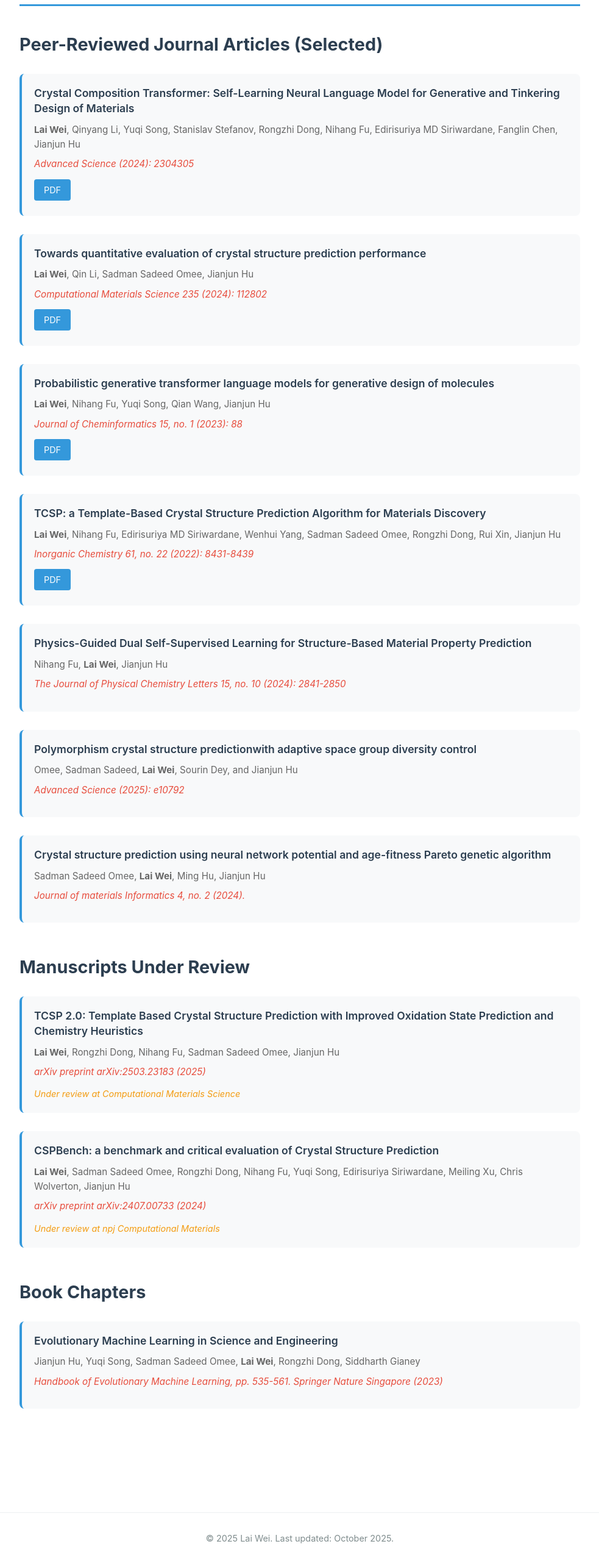
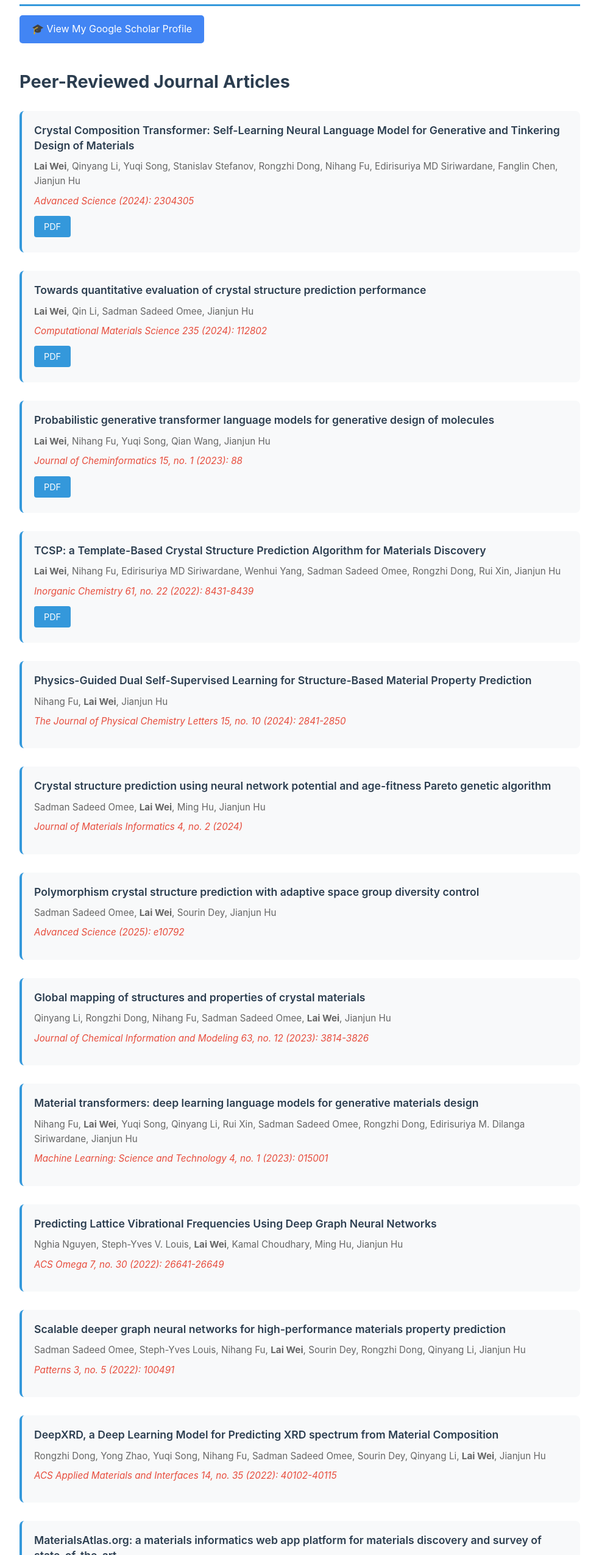
Before and after one commit to hallofuture/LaiWei.github.io, a plain HTML site: page publications.html in a window 1280 px wide. Shown: the part 205-2755 px from the top of the page at 61% size, without its empty margins (148-1131 px from the left). Drawn offline with Linux system fonts and the light colour scheme.

Commit message:
Update publications.html

```diff
--- a/publications.html
+++ b/publications.html
@@ -68,12 +68,31 @@
             padding: 60px 40px;
         }
 
+        .page-header {
+            margin-bottom: 40px;
+        }
+
         .page-title {
             font-size: 2.5em;
             color: #2c3e50;
-            margin-bottom: 40px;
+            margin-bottom: 15px;
             border-bottom: 3px solid #3498db;
             padding-bottom: 15px;
+        }
+
+        .scholar-link {
+            display: inline-block;
+            padding: 10px 20px;
+            background-color: #4285f4;
+            color: white;
+            text-decoration: none;
+            border-radius: 5px;
+            font-size: 1em;
+            transition: background-color 0.3s;
+        }
+
+        .scholar-link:hover {
+            background-color: #357ae8;
         }
 
         /* Publications */
@@ -192,10 +211,15 @@
 
     <!-- Main Content -->
     <div class="container">
-        <h1 class="page-title">Publications</h1>
+        <div class="page-header">
+            <h1 class="page-title">Publications</h1>
+            <a href="https://scholar.google.com/citations?user=RKh9YAIAAAAJ&hl=en" target="_blank" class="scholar-link">
+                🎓 View My Google Scholar Profile
+            </a>
+        </div>
 
         <div class="pub-section">
-            <h2>Peer-Reviewed Journal Articles (Selected)</h2>
+            <h2>Peer-Reviewed Journal Articles</h2>
 
             <div class="publication-item">
                 <div class="pub-title">
@@ -271,10 +295,22 @@
 
             <div class="publication-item">
                 <div class="pub-title">
-                    Polymorphism crystal structure predictionwith adaptive space group diversity control
+                    Crystal structure prediction using neural network potential and age-fitness Pareto genetic algorithm
                 </div>
                 <div class="pub-authors">
-                    Omee, Sadman Sadeed, <strong>Lai Wei</strong>, Sourin Dey, and Jianjun Hu
+                    Sadman Sadeed Omee, <strong>Lai Wei</strong>, Ming Hu, Jianjun Hu
+                </div>
+                <div class="pub-venue">
+                    Journal of Materials Informatics 4, no. 2 (2024)
+                </div>
+            </div>
+
+            <div class="publication-item">
+                <div class="pub-title">
+                    Polymorphism crystal structure prediction with adaptive space group diversity control
+                </div>
+                <div class="pub-authors">
+                    Sadman Sadeed Omee, <strong>Lai Wei</strong>, Sourin Dey, Jianjun Hu
                 </div>
                 <div class="pub-venue">
                     Advanced Science (2025): e10792
@@ -283,19 +319,95 @@
 
             <div class="publication-item">
                 <div class="pub-title">
-                    Crystal structure prediction using neural network potential and age-fitness Pareto genetic algorithm
+                    Global mapping of structures and properties of crystal materials
                 </div>
                 <div class="pub-authors">
-                    Sadman Sadeed Omee, <strong>Lai Wei</strong>, Ming Hu, Jianjun Hu
+                    Qinyang Li, Rongzhi Dong, Nihang Fu, Sadman Sadeed Omee, <strong>Lai Wei</strong>, Jianjun Hu
                 </div>
                 <div class="pub-venue">
-                     Journal of materials Informatics 4, no. 2 (2024).
+                    Journal of Chemical Information and Modeling 63, no. 12 (2023): 3814-3826
+                </div>
+            </div>
+
+            <div class="publication-item">
+                <div class="pub-title">
+                    Material transformers: deep learning language models for generative materials design
+                </div>
+                <div class="pub-authors">
+                    Nihang Fu, <strong>Lai Wei</strong>, Yuqi Song, Qinyang Li, Rui Xin, Sadman Sadeed Omee, Rongzhi Dong, Edirisuriya M. Dilanga Siriwardane, Jianjun Hu
+                </div>
+                <div class="pub-venue">
+                    Machine Learning: Science and Technology 4, no. 1 (2023): 015001
+                </div>
+            </div>
+
+            <div class="publication-item">
+                <div class="pub-title">
+                    Predicting Lattice Vibrational Frequencies Using Deep Graph Neural Networks
+                </div>
+                <div class="pub-authors">
+                    Nghia Nguyen, Steph-Yves V. Louis, <strong>Lai Wei</strong>, Kamal Choudhary, Ming Hu, Jianjun Hu
+                </div>
+                <div class="pub-venue">
+                    ACS Omega 7, no. 30 (2022): 26641-26649
+                </div>
+            </div>
+
+            <div class="publication-item">
+                <div class="pub-title">
+                    Scalable deeper graph neural networks for high-performance materials property prediction
+                </div>
+                <div class="pub-authors">
+                    Sadman Sadeed Omee, Steph-Yves Louis, Nihang Fu, <strong>Lai Wei</strong>, Sourin Dey, Rongzhi Dong, Qinyang Li, Jianjun Hu
+                </div>
+                <div class="pub-venue">
+                    Patterns 3, no. 5 (2022): 100491
+                </div>
+            </div>
+
+            <div class="publication-item">
+                <div class="pub-title">
+                    DeepXRD, a Deep Learning Model for Predicting XRD spectrum from Material Composition
+                </div>
+                <div class="pub-authors">
+                    Rongzhi Dong, Yong Zhao, Yuqi Song, Nihang Fu, Sadman Sadeed Omee, Sourin Dey, Qinyang Li, <strong>Lai Wei</strong>, Jianjun Hu
+                </div>
+                <div class="pub-venue">
+                    ACS Applied Materials and Interfaces 14, no. 35 (2022): 40102-40115
+                </div>
+            </div>
+
+            <div class="publication-item">
+                <div class="pub-title">
+                    MaterialsAtlas.org: a materials informatics web app platform for materials discovery and survey of state-of-the-art
+                </div>
+                <div class="pub-authors">
+                    Jianjun Hu, Stanislav Stefanov, Yuqi Song, Sadman Sadeed Omee, Steph-Yves Louis, Edirisuriya MD Siriwardane, Yong Zhao, <strong>Lai Wei</strong>
+                </div>
+                <div class="pub-venue">
+                    npj Computational Materials 8, no. 1 (2022): 65
                 </div>
             </div>
         </div>
 
         <div class="pub-section">
-            <h2>Manuscripts Under Review</h2>
+            <h2>Book Chapters</h2>
+
+            <div class="publication-item">
+                <div class="pub-title">
+                    Evolutionary Machine Learning in Science and Engineering
+                </div>
+                <div class="pub-authors">
+                    Jianjun Hu, Yuqi Song, Sadman Sadeed Omee, <strong>Lai Wei</strong>, Rongzhi Dong, Siddharth Gianey
+                </div>
+                <div class="pub-venue">
+                    In Handbook of Evolutionary Machine Learning, pp. 535-561. Singapore: Springer Nature Singapore (2023)
+                </div>
+            </div>
+        </div>
+
+        <div class="pub-section">
+            <h2>Preprints & Manuscripts Under Review</h2>
 
             <div class="publication-item">
                 <div class="pub-title">
@@ -312,7 +424,6 @@
                 </div>
             </div>
 
-
             <div class="publication-item">
                 <div class="pub-title">
                     CSPBench: a benchmark and critical evaluation of Crystal Structure Prediction
@@ -327,20 +438,40 @@
                     Under review at npj Computational Materials
                 </div>
             </div>
-        </div>
-
-        <div class="pub-section">
-            <h2>Book Chapters</h2>
 
             <div class="publication-item">
                 <div class="pub-title">
-                    Evolutionary Machine Learning in Science and Engineering
+                    AlphaCrystal-II: Distance matrix based crystal structure prediction using deep learning
                 </div>
                 <div class="pub-authors">
-                    Jianjun Hu, Yuqi Song, Sadman Sadeed Omee, <strong>Lai Wei</strong>, Rongzhi Dong, Siddharth Gianey
+                    Yuqi Song, Rongzhi Dong, <strong>Lai Wei</strong>, Qin Li, Jianjun Hu
                 </div>
                 <div class="pub-venue">
-                    Handbook of Evolutionary Machine Learning, pp. 535-561. Springer Nature Singapore (2023)
+                    arXiv preprint arXiv:2404.04810 (2024)
+                </div>
+            </div>
+
+            <div class="publication-item">
+                <div class="pub-title">
+                    Data-Driven Topological Analysis of Polymorphic Crystal Structures
+                </div>
+                <div class="pub-authors">
+                    Sourin Dey, Nicholas Miklaucic, Sadman Sadeed Omee, Rongzhi Dong, <strong>Lai Wei</strong>, Qinyang Li, Nihang Fu, Jianjun Hu
+                </div>
+                <div class="pub-venue">
+                    arXiv preprint arXiv:2508.10270 (2025)
+                </div>
+            </div>
+
+            <div class="publication-item">
+                <div class="pub-title">
+                    Facet: highly efficient E(3)-equivariant networks for interatomic potentials
+                </div>
+                <div class="pub-authors">
+                    Nicholas Miklaucic, <strong>Lai Wei</strong>, Rongzhi Dong, Nihang Fu, Sadman Sadeed Omee, Qingyang Li, Sourin Dey, Victor Fung, Jianjun Hu
+                </div>
+                <div class="pub-venue">
+                    arXiv preprint arXiv:2509.08418 (2025)
                 </div>
             </div>
         </div>
```
